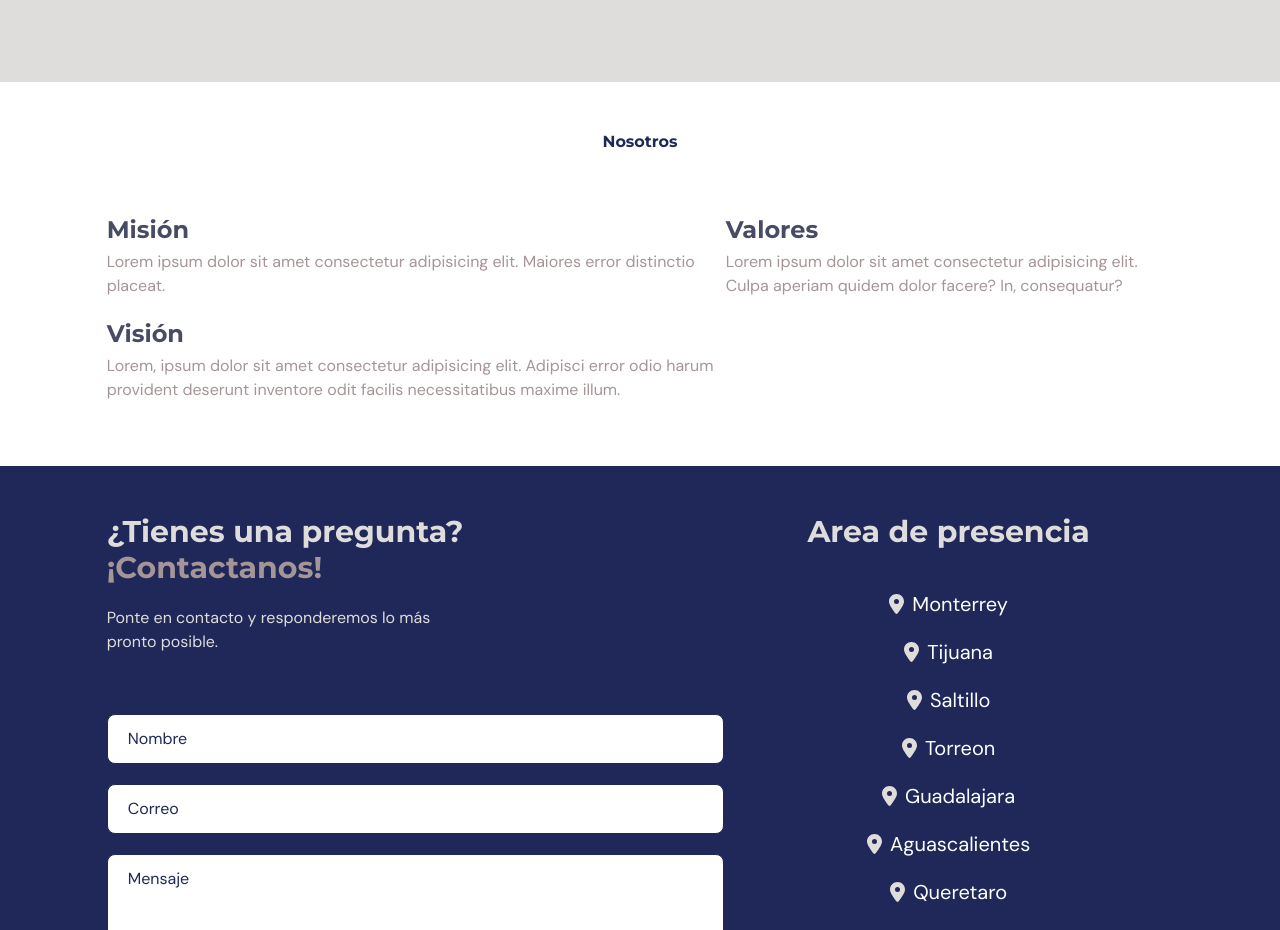
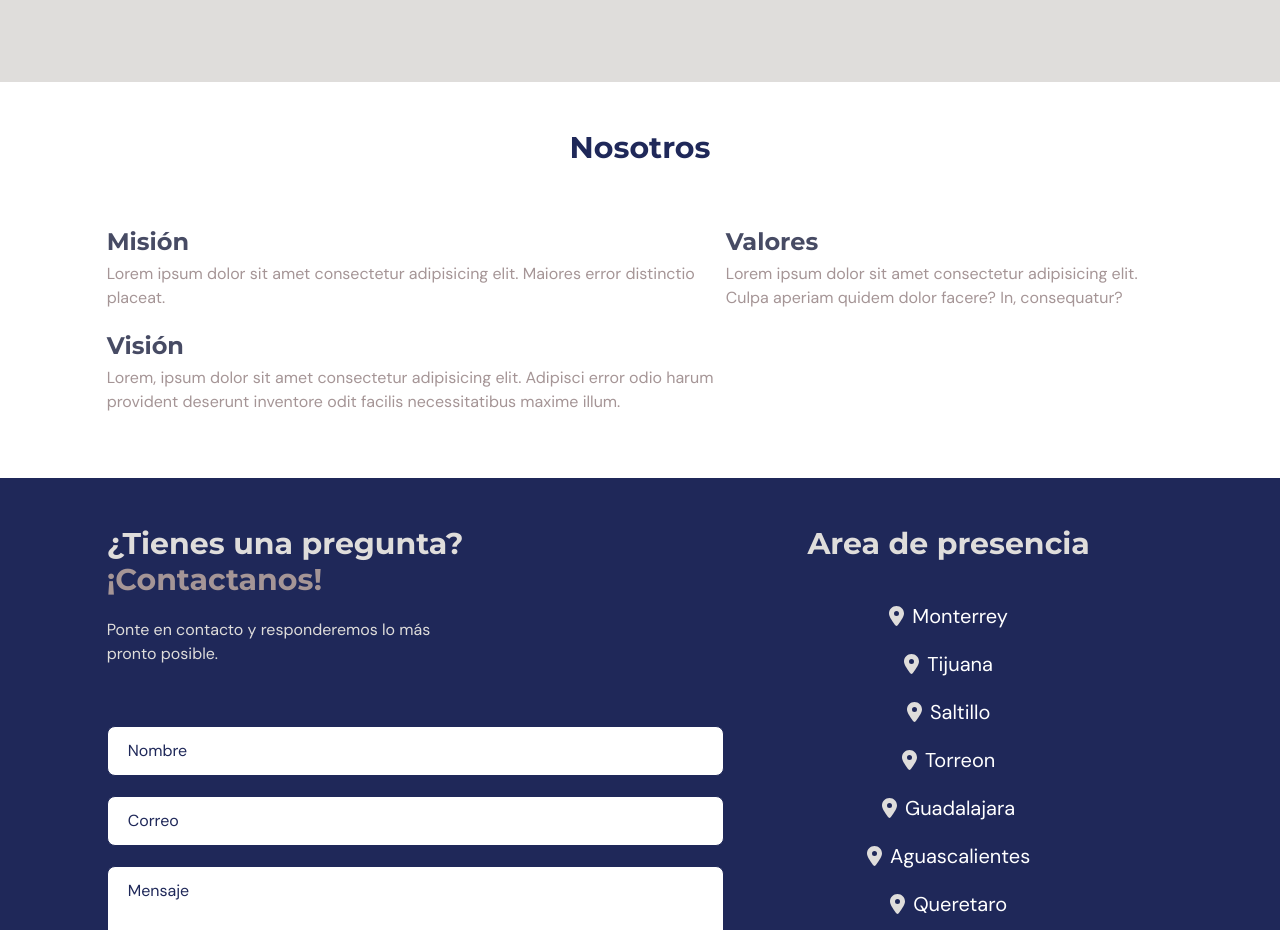
Before and after one commit to rickyjasso/molse-app, a React (Vite) app: page / in a window 1280 px wide. Shown: the part 1460-2390 px from the top of the page. Built offline with nearby package versions, Linux system fonts and the light colour scheme.

Commit message:
Updated htext

```diff
--- a/src/scenes/nosotros/index.tsx
+++ b/src/scenes/nosotros/index.tsx
@@ -17,7 +17,7 @@ const Nosotros = ({setSelectedPage}: Props) => {
       <motion.div onViewportEnter={() => setSelectedPage(SelectedPage.Nosotros)}>
         {
         isAboveMediumScreens? <div>
-          <div className="mb-10 text-center"><HText><span className="text-molse-primary">Nosotros</span></HText></div>
+          <div className="mb-10 text-center"><HText textSize="text-3xl"><span className="text-molse-primary">Nosotros</span></HText></div>
           <div className="flex w-50 justify-center align-middle">
             <div className="flex-row">
                 <h1 className="basis-3/5 font-montserrat text-2xl font-bold mt-5 mb-1 text-molse-tertiary">Misión</h1>
```
